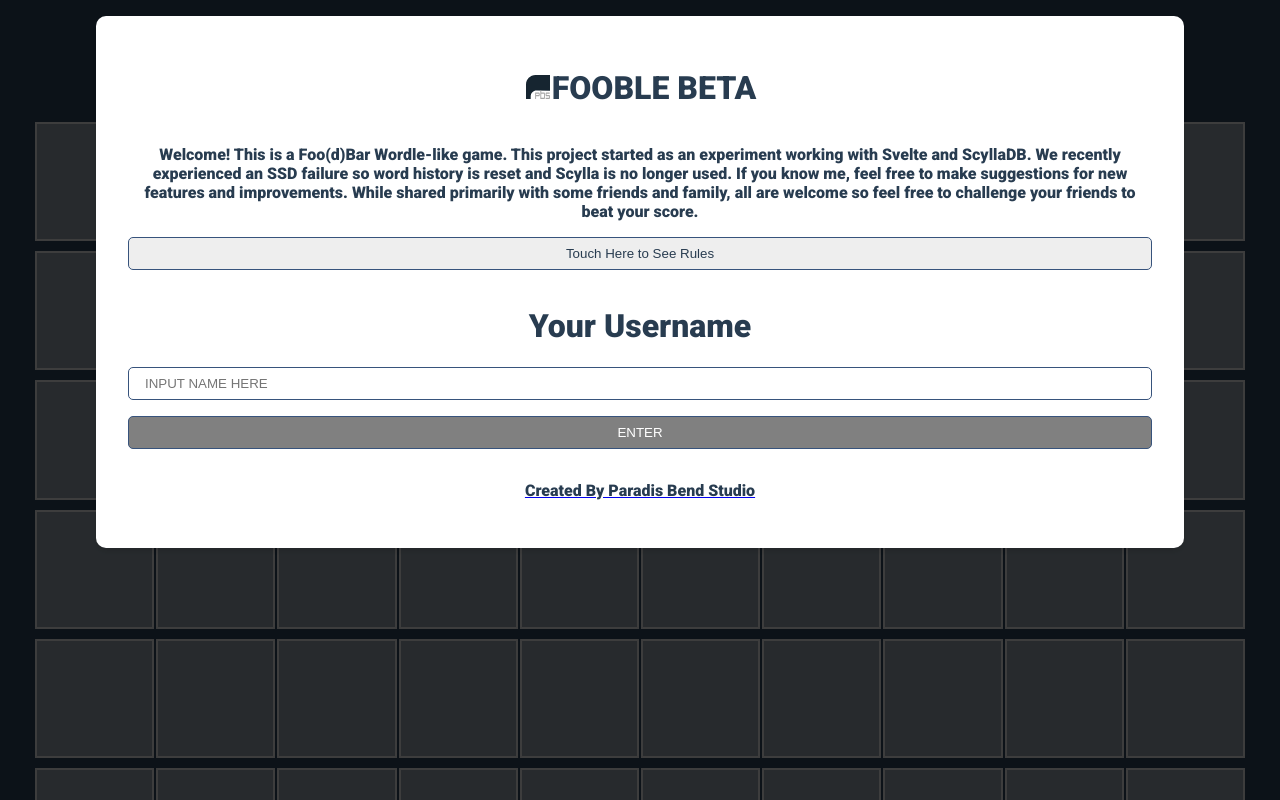
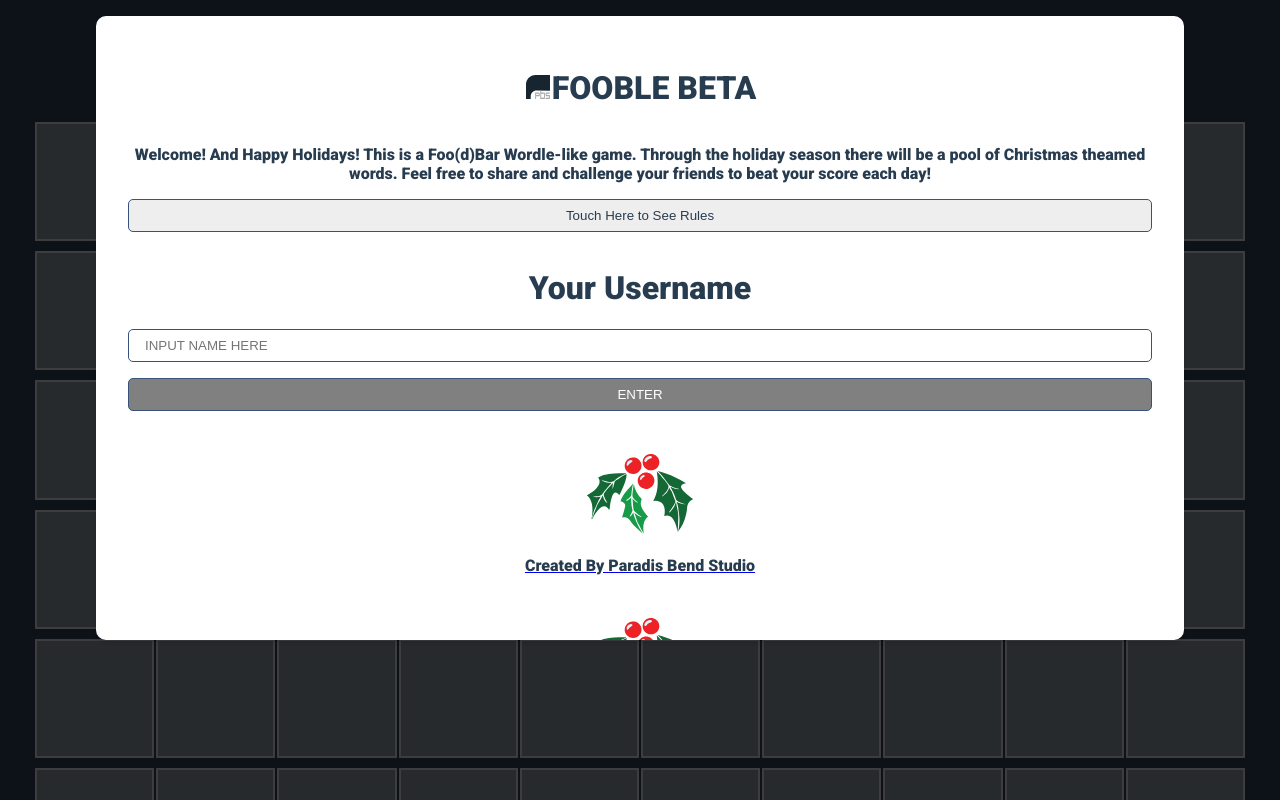
Before and after one commit to MaxwellParadis/Fooble, a SvelteKit app: page / in a window 1280 px wide. Shown: the top 800 px of the page. Built offline with nearby package versions, Linux system fonts and the light colour scheme; no server answers.

Commit message:
xmas update

```diff
--- a/src/routes/+page.svelte
+++ b/src/routes/+page.svelte
@@ -241,8 +241,8 @@
             </div>
 
             <p class="prompt-text">
-                Welcome! This is a Foo(d)Bar Wordle-like game.  This project started as an experiment working with Svelte and ScyllaDB.  We recently experienced an SSD failure so word history is reset and Scylla is no longer used.  If you know me, feel free to make suggestions for new features and improvements.  While shared primarily with some friends and family, all are welcome so feel free to challenge your friends to beat your score.
-            </p>
+           	Welcome! And Happy Holidays! This is a Foo(d)Bar Wordle-like game. Through the holiday season there will be a pool of Christmas theamed words. Feel free to share and challenge your friends to beat your score each day!
+	     </p>
 
             <button class="prompt-input" on:click={()=> showRules = !showRules}>
                 {#if showRules}
@@ -272,9 +272,11 @@
             </button>
 
             <a href="https://studio.paradisbend.com">
+                <img style="height: 5em; margin: 1.7em 2px 2px 2px" src="/XMAS.svg" alt="LOGO"/>
                 <p class="prompt-text">
                     Created By Paradis Bend Studio
                 </p>
+                <img style="height: 5em; margin: 1.7em 2px 2px 2px" src="/XMAS.svg" alt="LOGO"/>
             </a>
         </div>
     </div>
```
Also changed, not shown: static/XMAS.svg (added), 1 other file (tests, documents, lock files or other folders).
